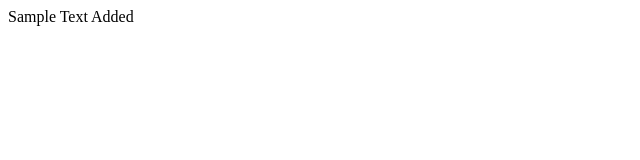
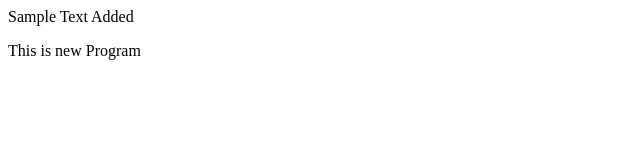
Before and after one commit to RameshAutomation/E-Com, a plain HTML site: page SampleWeb.html in a window 1280 px wide. Shown: the whole page, without its empty margins (0-640 px from the left). Drawn offline with Linux system fonts and the light colour scheme.

Commit message:
new files added

```diff
--- a/SampleWeb.html
+++ b/SampleWeb.html
@@ -1,3 +1,5 @@
 <HTML>
-<body>Sample Text Added</body>
+<body>Sample Text Added
+    <p>This is new Program</p>
+</body>
 </HTML>
```
Also changed, not shown: OrderPage.html (added).
